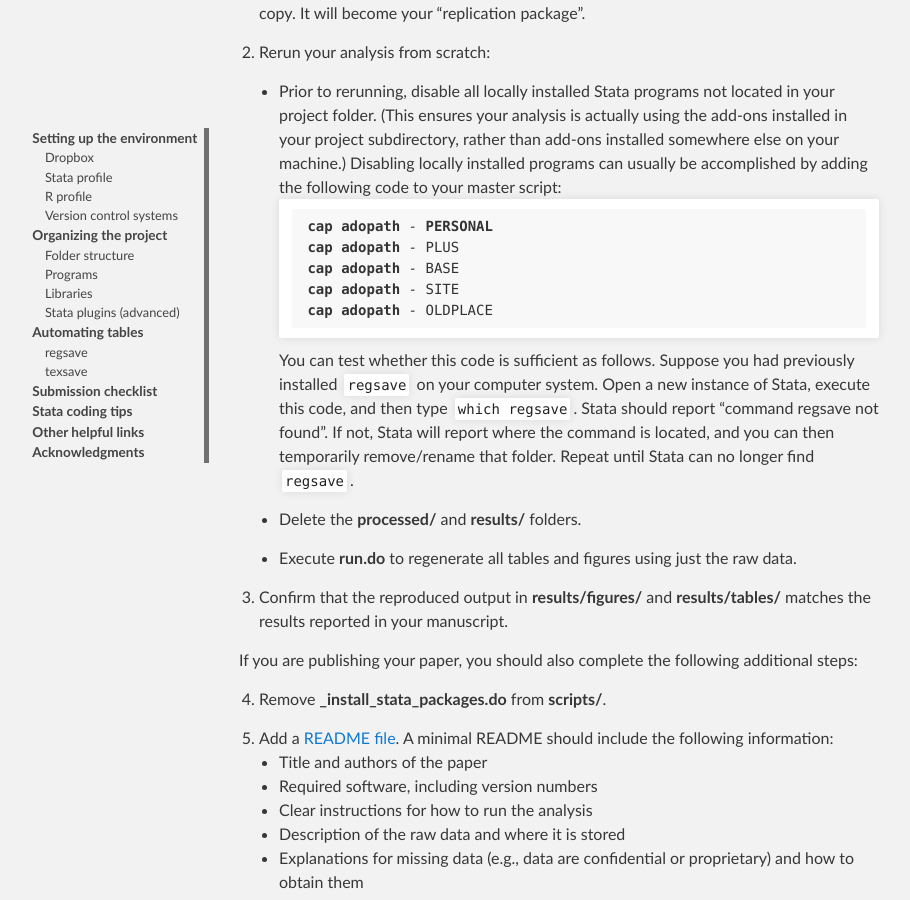
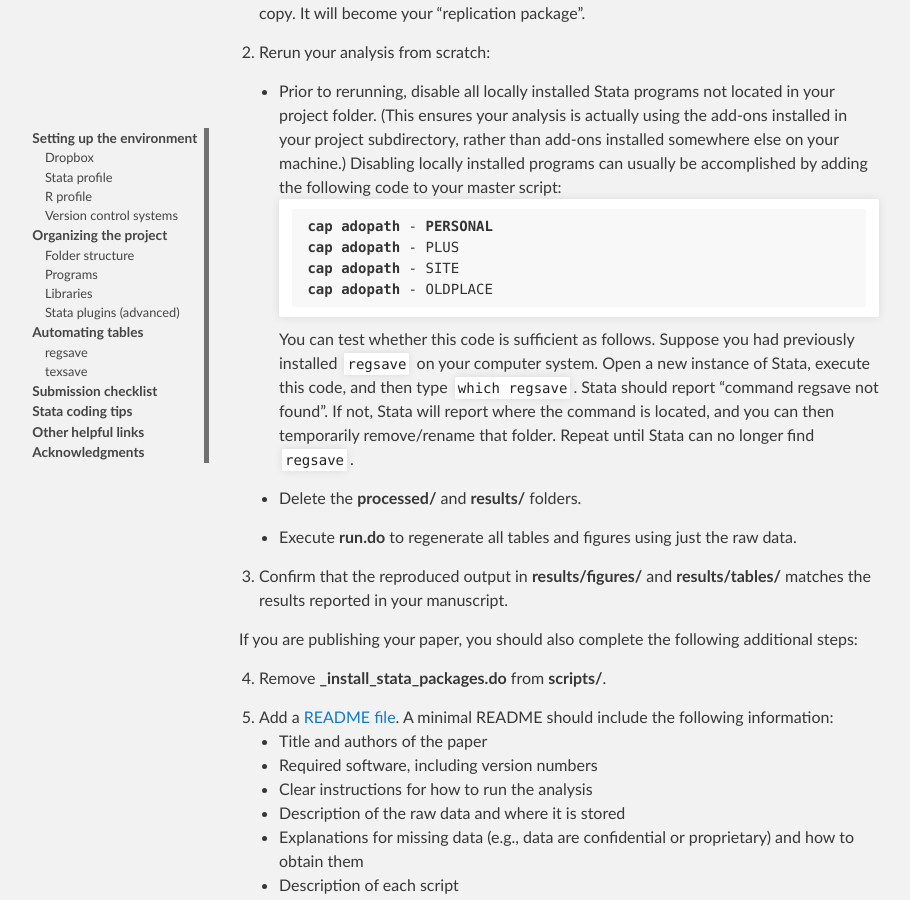
Before and after one commit to maskegger/guide, a Jekyll site: the page built from index.md, in a window 1280 px wide and 900 px high, scrolled down 12430 px. Shown: the whole window, without its empty margins (81-991 px from the left). Built offline with Jekyll 4.4.1, drawn with Linux system fonts in a browser that asks for light colours; our own code applies the rules of GitHub Pages for plain Markdown files.

Commit message:
Update index.md

````diff
--- a/index.md
+++ b/index.md
@@ -338,7 +338,6 @@ You completed your analysis, wrote up your results, and are ready to submit to a
 	```stata
 	cap adopath - PERSONAL
 	cap adopath - PLUS
-	cap adopath - BASE
 	cap adopath - SITE
 	cap adopath - OLDPLACE
 	```
````
